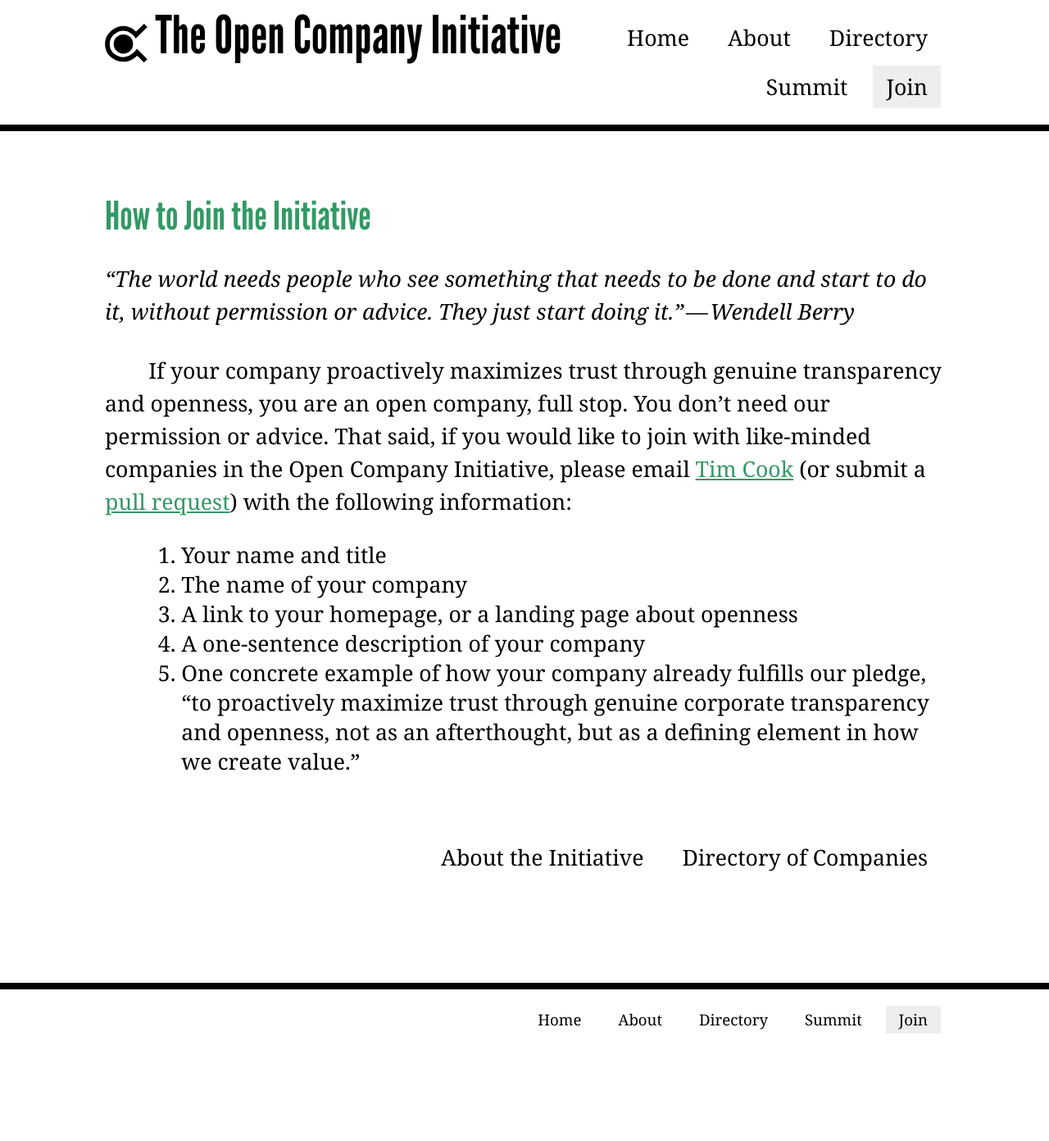
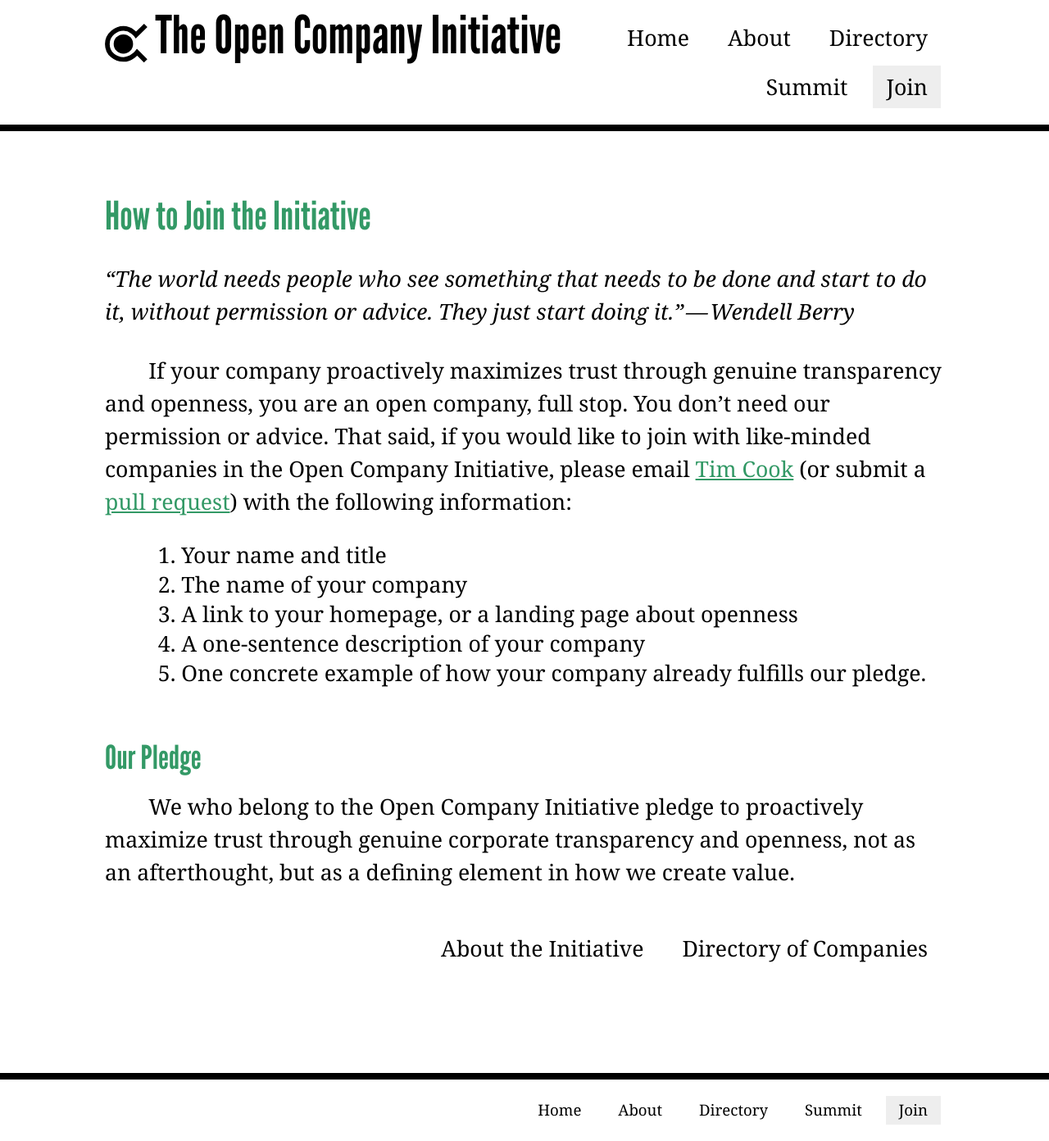
Before and after one commit to opencompany/www.opencompany.org, a Jekyll site: the page built from join/index.md, in a window 1280 px wide. Shown: the whole page at 82% size. Built offline with Jekyll 4.4.1, drawn with Linux system fonts in a browser that asks for light colours; Markdown is read by kramdown in place of the engine named in the settings; before the commit the page ends 1281 px from its top, so only the background shows below that.

Commit message:
Make pledge clearer on Join page

```diff
--- a/join/index.md
+++ b/join/index.md
@@ -22,10 +22,14 @@ with the following information:
   1. The name of your company
   1. A link to your homepage, or a landing page about openness
   1. A one-sentence description of your company
-  1. One concrete example of how your company already fulfills our pledge,
-     &ldquo;to proactively maximize trust through genuine corporate
-     transparency and openness, not as an afterthought, but as a defining
-     element in how we create value.&rdquo;
+  1. One concrete example of how your company already fulfills our pledge.
+
+
+### Our Pledge
+
+We who belong to the Open Company Initiative pledge to proactively maximize
+trust through genuine corporate transparency and openness, not as an
+afterthought, but as a defining element in how we create value.
 
 <div class="next-steps nav">
     <ul>
```
